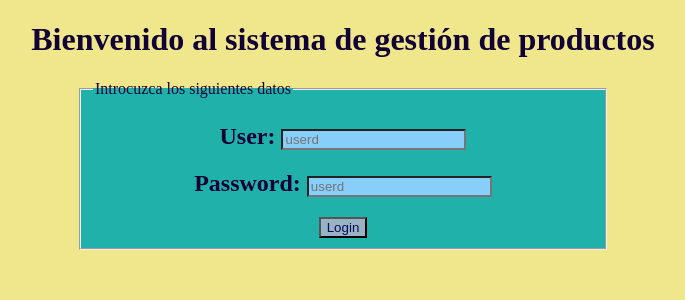
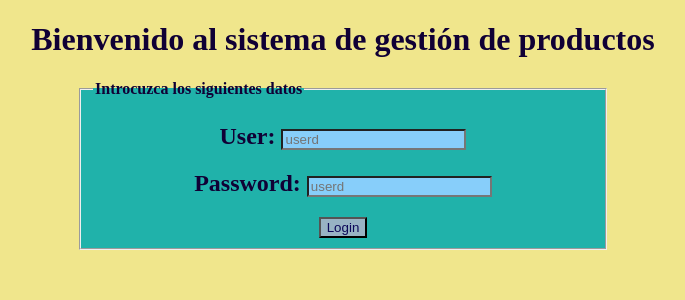
Before and after one commit to YesicaJacobo/CRUD_, a PHP site: page /crud/ in a window 1280 px wide. Shown: the top 300 px of the page, without its empty margins (297-982 px from the left). Run offline with PHP 8.4, Linux system fonts and the light colour scheme.

Commit message:
modificaciones en index.php y update.php

```diff
--- a/index.php
+++ b/index.php
@@ -14,7 +14,7 @@
 
         <form action="validar.php" method="post">
             <fieldset style="width:500px">
-            <legend> Introcuzca los siguientes datos </legend>
+            <legend> <strong> Introcuzca los siguientes datos <strong> </legend>
                 <h2>User: <input type="text" name="username" id="" value="" placeholder="userd" required><br></h2>
                 <h2>Password: <input type="password" placeholder="userd" name="pwd" id="" value="" required><br></h2>
                 <input type="submit" value="Login"><br>
--- a/update.php
+++ b/update.php
@@ -37,7 +37,7 @@ if ( $conn->query($query)){
       <form action="update2.php" method="POST">
         <div align='center'>
           <fieldset style="width:500px">
-            <legend> <center> </strong> Cambie la información del registro.</b></center></legend> <br>
+            <legend>  <div align='center'> </strong> Cambie la información del registro.</b></div></legend> <br>
               </strong> Id:</b> <input type="number" name="identificador" id="" value="<?= $row['column1'] ?>" class="w3-input" readonly><br>
               </strong> Nombre:</b> <input type="text" name="nombre" id="" value="<?= $row['column2'] ?>" class="w3-input"><br>
               </strong> Fecha:</b> <input type="date" name="fecha" id="" value="<?= $row['column3'] ?>"><br>
```
